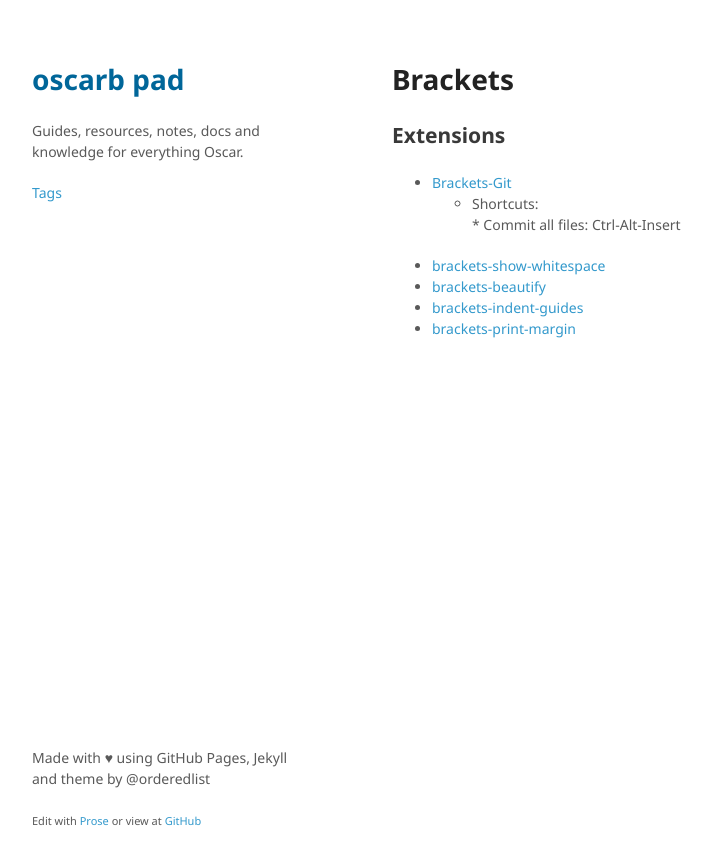
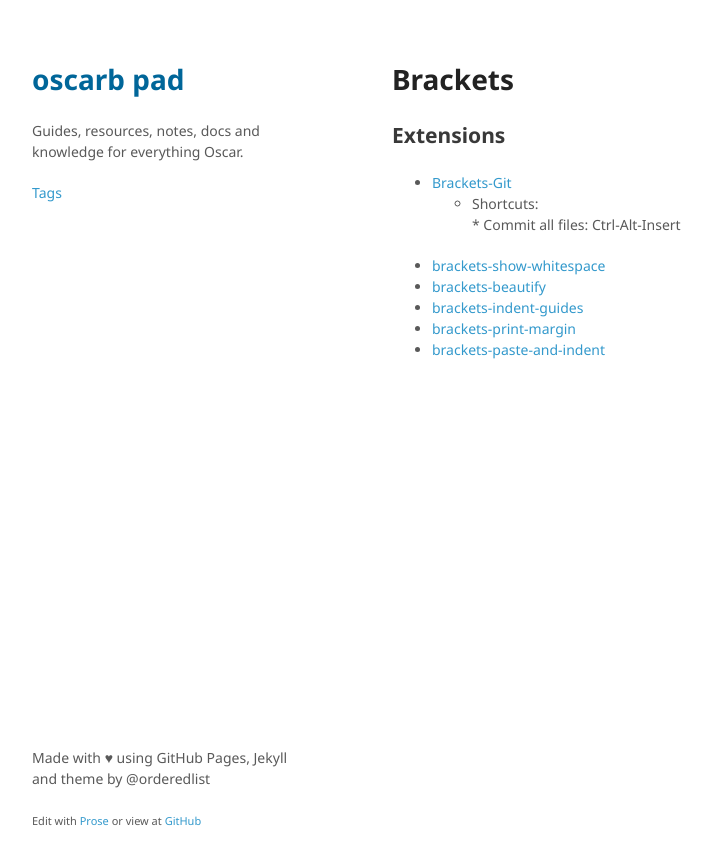
Before and after one commit to oscarb/pad, a Jekyll site: the page built from _docs/brackets.md, in a window 1280 px wide. Shown: the top 865 px of the page, without its empty margins (128-840 px from the left). Built offline with Jekyll 4.4.1, drawn with Linux system fonts in a browser that asks for light colours; some web fonts are replaced.

Commit message:
Updated brackets.md

```diff
--- a/_docs/brackets.md
+++ b/_docs/brackets.md
@@ -16,3 +16,4 @@ published: true
 * [brackets-beautify](https://github.com/brackets-beautify/brackets-beautify)
 * [brackets-indent-guides](https://github.com/lkcampbell/brackets-indent-guides)
 * [brackets-print-margin](https://github.com/Hirse/brackets-print-margin)
+* [brackets-paste-and-indent](https://github.com/ahuth/brackets-paste-and-indent)
```
